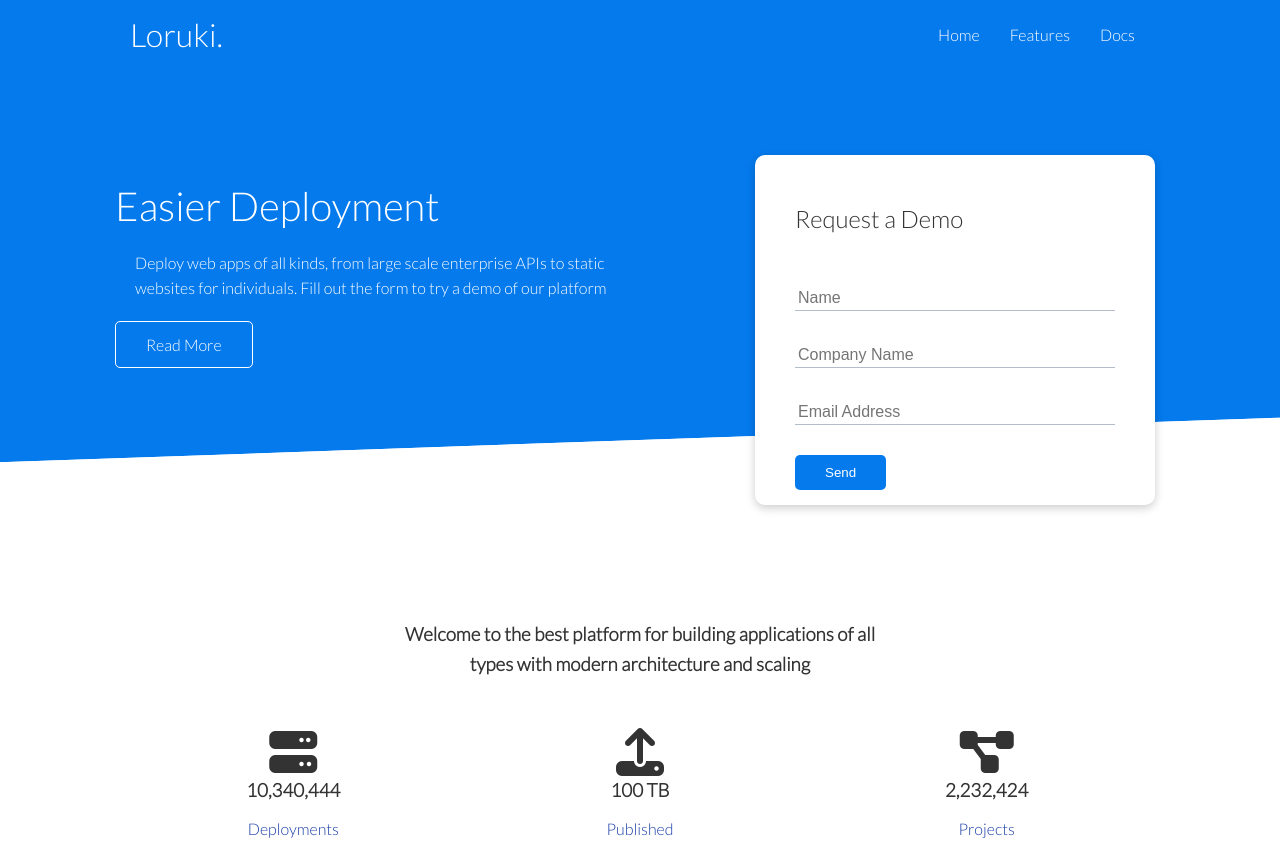
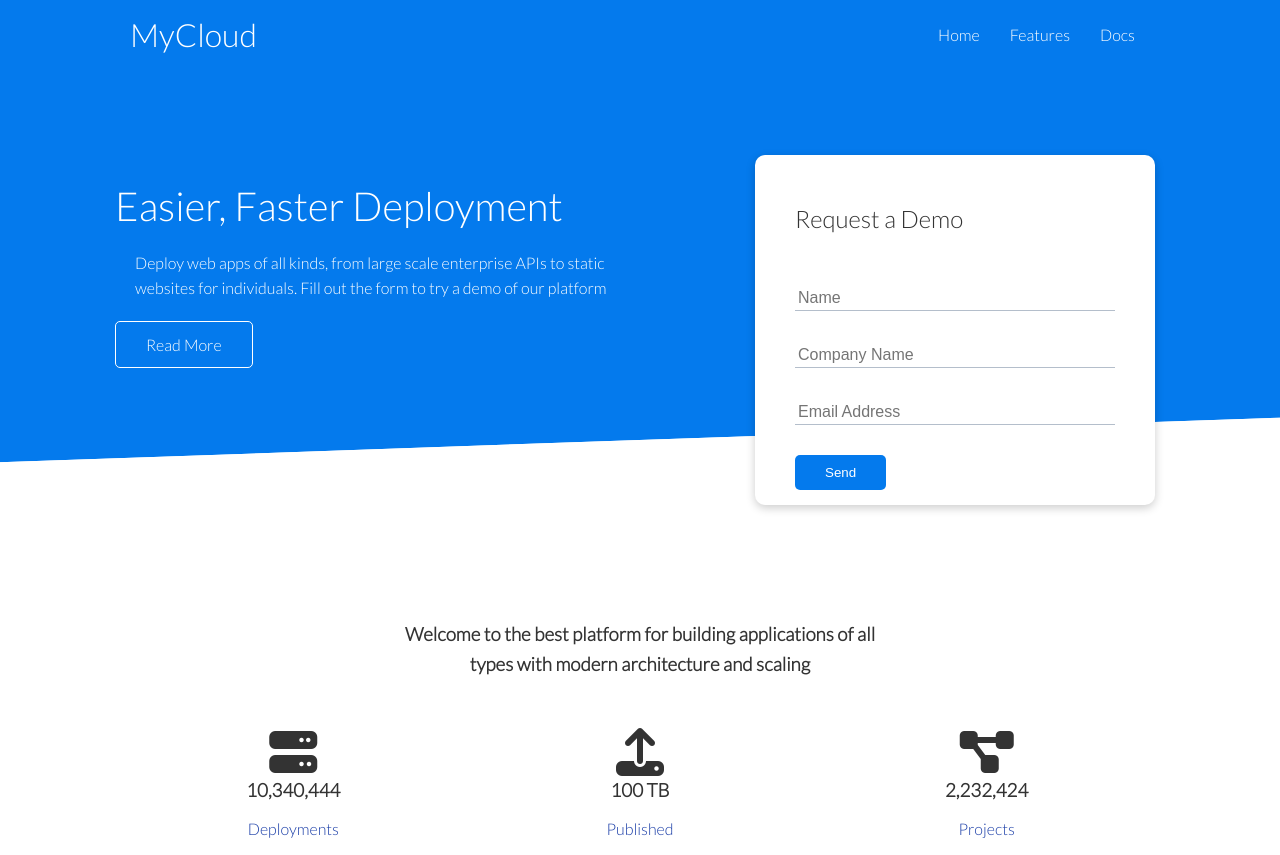
Before and after one commit to Subodh-27/frontend-website1, a plain HTML site: page index.html in a window 1280 px wide. Shown: the top 855 px of the page. Drawn offline with Linux system fonts and the light colour scheme.

Commit message:
Changes in index.html

```diff
--- a/index.html
+++ b/index.html
@@ -13,13 +13,13 @@
     />
     <link rel="stylesheet" href="./css/utilities.css" />
     <link rel="stylesheet" href="./css/style.css" />
-    <title>Loruki | Cloud Hosting for Everyone</title>
+    <title>MyCloud | Cloud Hosting for Everyone</title>
   </head>
   <body>
     <!-- Navbar -->
     <div class="navbar">
       <div class="container flex">
-        <h1 class="logo">Loruki.</h1>
+        <h1 class="logo">MyCloud</h1>
         <nav>
           <ul>
             <li><a href="index.html">Home</a></li>
@@ -34,7 +34,7 @@
     <section class="showcase">
       <div class="container grid">
         <div class="showcase-text">
-          <h1>Easier Deployment</h1>
+          <h1>Easier, Faster Deployment</h1>
           <p>
             Deploy web apps of all kinds, from large scale enterprise APIs to
             static websites for individuals. Fill out the form to try a demo of
```
